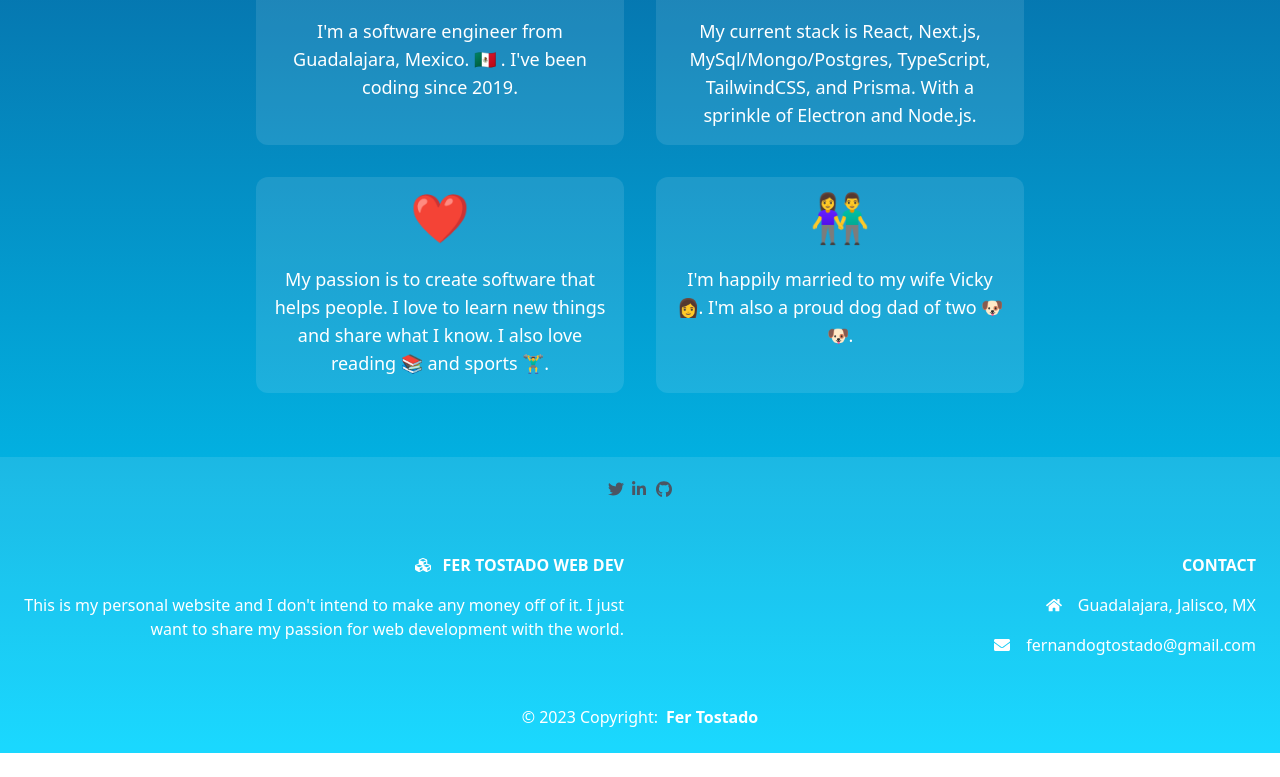
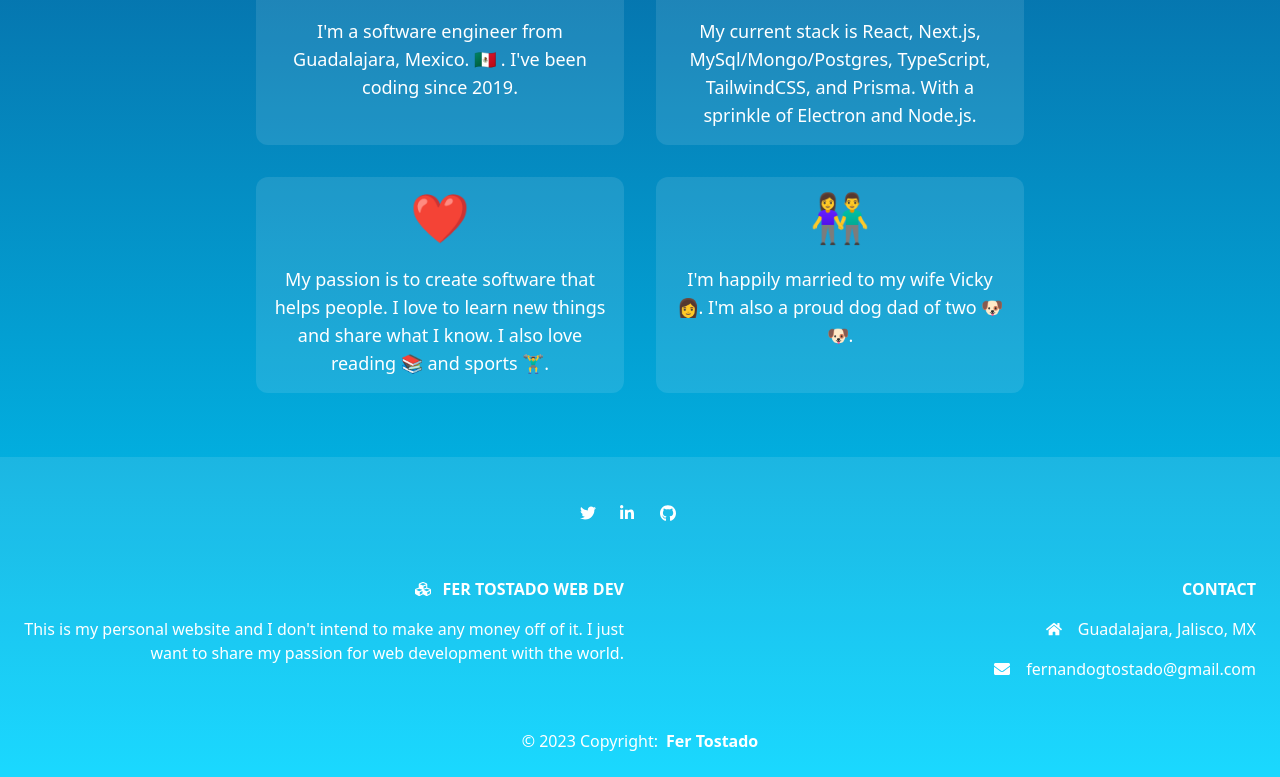
Before and after one commit to esponges/fer-personal-site, a Next.js app: page / in a window 1280 px wide. Shown: the part 544-1321 px from the top of the page. Before the commit the page ends 1297 px from the top, so only its background shows below. Built offline with nearby package versions, Linux system fonts and the light colour scheme.

Commit message:
add colors prop to socials

```diff
--- a/src/components/atoms/social.tsx
+++ b/src/components/atoms/social.tsx
@@ -1,9 +1,9 @@
 import Link from "next/link";
 
-export const Social = [
+export const renderSocial = (color: string = 'text-gray-600') => [
   <Link
     href="https://twitter.com/fer_tostado"
-    className="mr-6 text-gray-600"
+    className={`${color} hover:text-gray-800 transition-colors duration-300 ease-in-out mx-10`}
   >
     <svg
       aria-hidden="true"
@@ -23,7 +23,7 @@ export const Social = [
   </Link>,
   <Link
     href="https://www.linkedin.com/in/luis-fernando-gonz%C3%A1lez-tostado-a9696177/"
-    className="mr-6 text-gray-600"
+    className={`${color} hover:text-gray-800 transition-colors duration-300 ease-in-out mx-10 `}
   >
     <svg
       aria-hidden="true"
@@ -43,7 +43,7 @@ export const Social = [
   </Link>,
   <Link
     href="https://github.com/esponges"
-    className="text-gray-600"
+    className={`${color} hover:text-gray-800 transition-colors duration-300 ease-in-out mx-10 `}
   >
     <svg
       aria-hidden="true"
--- a/src/components/layouts/footer.tsx
+++ b/src/components/layouts/footer.tsx
@@ -1,6 +1,6 @@
 import Link from 'next/link';
 import { Routes } from '~/types/enums';
-import { Social } from '../atoms/social';
+import { renderSocial } from '../atoms/social';
 
 /* eslint-disable max-len */
 export const Footer = () => {
@@ -9,7 +9,7 @@ export const Footer = () => {
       <div className="flex items-center p-6">
         {/* <div className="mr-12 hidden lg:block" /> */}
         <div className="flex">
-          {Social.map((social, idx) => (
+          {renderSocial('text-white').map((social, idx) => (
             <span key={idx}>{social}</span>
           ))}
         </div>
```
